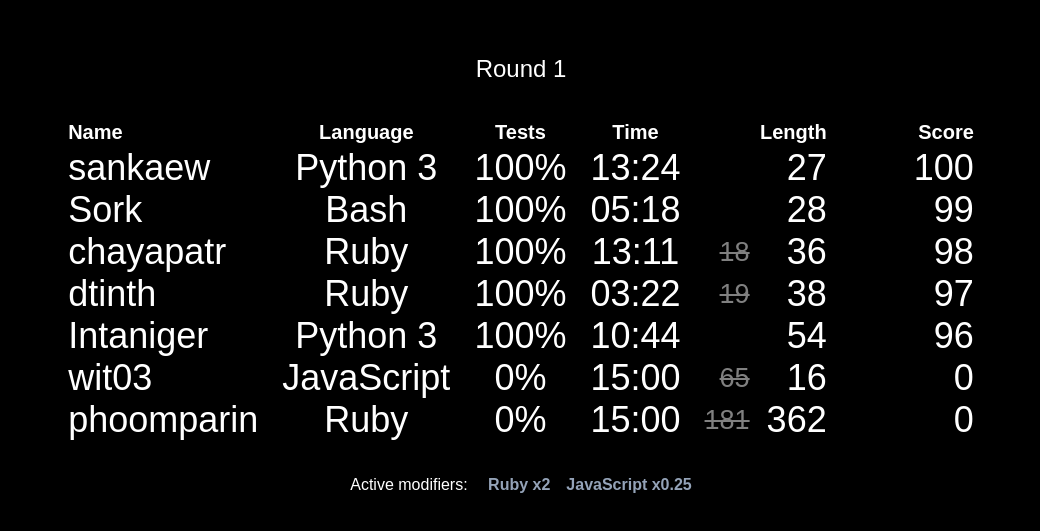
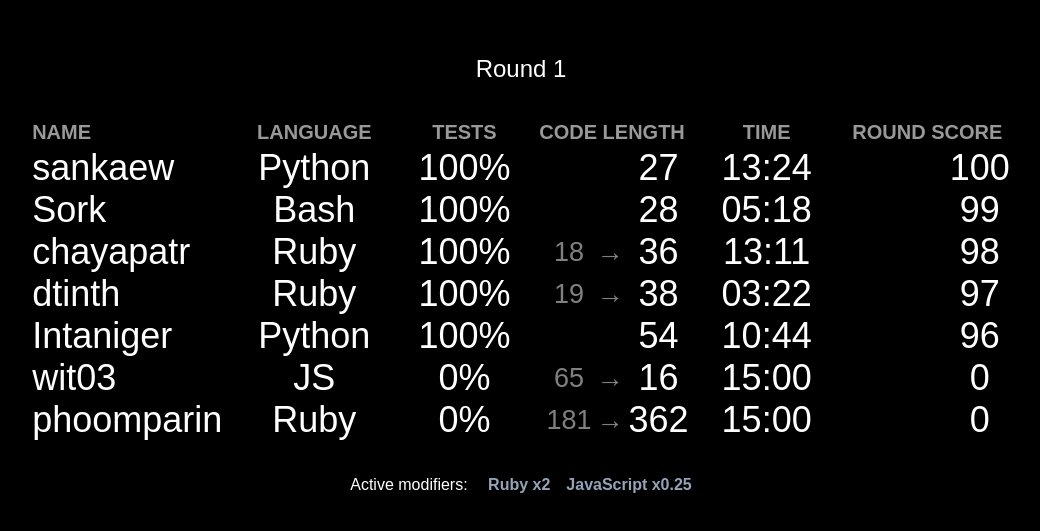
Before and after one commit to showdownspace/codegolfparty-live, a Svelte app: page / in a window 1280 px wide. Shown: the part 125-656 px from the top of the page, without its empty margins (119-1159 px from the left). Built offline with nearby package versions, Linux system fonts and the light colour scheme.

Commit message:
Improve table
Co-authored-by: kunnooon <kunnooon@users.noreply.github.com>

```diff
--- a/src/App.svelte
+++ b/src/App.svelte
@@ -1,5 +1,18 @@
 <script lang="ts">
   import { view } from "./viewModel";
+  const mapLang = {
+    "Python 3": "Python",
+    JavaScript: "JS",
+  };
+  function formatSize(x: number) {
+    if (!Number.isFinite(x)) {
+      return "---";
+    }
+    return Math.round(x);
+  }
+  function formatName(n: string) {
+    return n || "---";
+  }
 </script>
 
 {#if view.type === "round"}
@@ -9,43 +22,60 @@
       <table class="text-4xl font-extralight">
         <thead>
           <tr>
-            <th class="text-left text-xl">Name</th>
-            <th class="text-center text-xl">Language</th>
-            <th class="text-center text-xl">Tests</th>
-            <th class="text-center text-xl">Time</th>
-            <th class="text-right text-xl" colspan="2">Length</th>
-            <th class="text-right text-xl" colspan="2">Score</th>
+            <th class="uppercase opacity-60 text-left text-xl">Name</th>
+            <th class="uppercase opacity-60 text-center text-xl">Language</th>
+            <th class="uppercase opacity-60 text-center text-xl">Tests</th>
+            <th class="uppercase opacity-60 text-center text-xl" colspan="3"
+              >Code Length</th
+            >
+            <th class="uppercase opacity-60 text-center text-xl">Time</th>
+            <th class="uppercase opacity-60 text-center text-xl" colspan="3"
+              >Round Score</th
+            >
           </tr>
         </thead>
         <tbody>
           {#each view.results as row}
             <tr>
               <td class="pr-3">
-                {row.nickname}
+                {formatName(row.nickname)}
               </td>
-              <td class="px-3 text-center">
-                {row.language}
+              <td class="px-6 text-center">
+                {mapLang[row.language] || row.language}
               </td>
-              <td class="px-3 text-center">
+              <td class="px-6 text-center">
                 {row.score}
               </td>
-              <td class="px-3 text-center">
+
+              <td class="pl-3 text-center opacity-50 text-[0.75em]">
+                <span class:opacity-0={row.originalCount === row.adjustedCount}>
+                  {formatSize(row.originalCount)}
+                </span>
+              </td>
+              <td class="px-1 text-center opacity-50 text-[0.75em]">
+                <span class:opacity-0={row.originalCount === row.adjustedCount}>
+                  &rarr;
+                </span>
+              </td>
+              <td class="text-center">
+                {formatSize(row.adjustedCount)}
+              </td>
+
+              <td class="px-8 text-center">
                 {row.duration.slice(3)}
               </td>
-              <td class="pl-3 text-right opacity-50 text-[0.75em]">
-                <s class:opacity-0={row.originalCount === row.adjustedCount}
-                  >{Math.round(row.originalCount)}</s
-                >
+
+              <td class="pl-6 text-center opacity-50 text-[0.75em]">
+                <span class:opacity-0={row.baseScore === row.adjustedScore}>
+                  {row.baseScore}
+                </span>
               </td>
-              <td class="pl-4 text-right">
-                {Math.round(row.adjustedCount)}
+              <td class="px-1 text-center opacity-50 text-[0.75em]">
+                <span class:opacity-0={row.baseScore === row.adjustedScore}>
+                  &rarr;
+                </span>
               </td>
-              <td class="pl-6 text-right opacity-50 text-[0.75em]">
-                <s class:opacity-0={row.baseScore === row.adjustedScore}
-                  >{row.baseScore}</s
-                >
-              </td>
-              <td class="pl-4 text-right">
+              <td class="text-center">
                 {row.adjustedScore}
               </td>
             </tr>
@@ -69,15 +99,17 @@
       <table class="text-4xl font-extralight">
         <thead>
           <tr>
-            <th class="text-left text-xl">Name</th>
-            <th class="text-right text-xl" colspan="2">Total Points</th>
+            <th class="uppercase opacity-60 text-left text-xl">Name</th>
+            <th class="uppercase opacity-60 text-right text-xl" colspan="2">
+              Total Points
+            </th>
           </tr>
         </thead>
         <tbody>
           {#each view.entries as row}
             <tr>
               <td class="pr-3">
-                {row.name}
+                {formatName(row.name)}
               </td>
               <td class="pl-4 text-right">
                 {row.points}
--- a/src/model.ts
+++ b/src/model.ts
@@ -32,7 +32,7 @@ interface CodinGameResult {
   score: string;
   duration: string;
   language: string;
-  criterion: string;
+  criterion?: string;
 }
 
 interface ProcessedResult extends CodinGameResult {
@@ -141,6 +141,13 @@ export class Game {
     // Sort by score
     // Apply first-of-language bonus
 
+    // Round score
+    results.sort((a, b) => b.adjustedScore - a.adjustedScore);
+    for (const row of results) {
+      row.baseScore = Math.round(row.baseScore);
+      row.adjustedScore = Math.round(row.adjustedScore);
+    }
+
     // Add score
     for (const row of results) {
       this.getPlayerInCurrentSet(row).score += row.adjustedScore;
```
